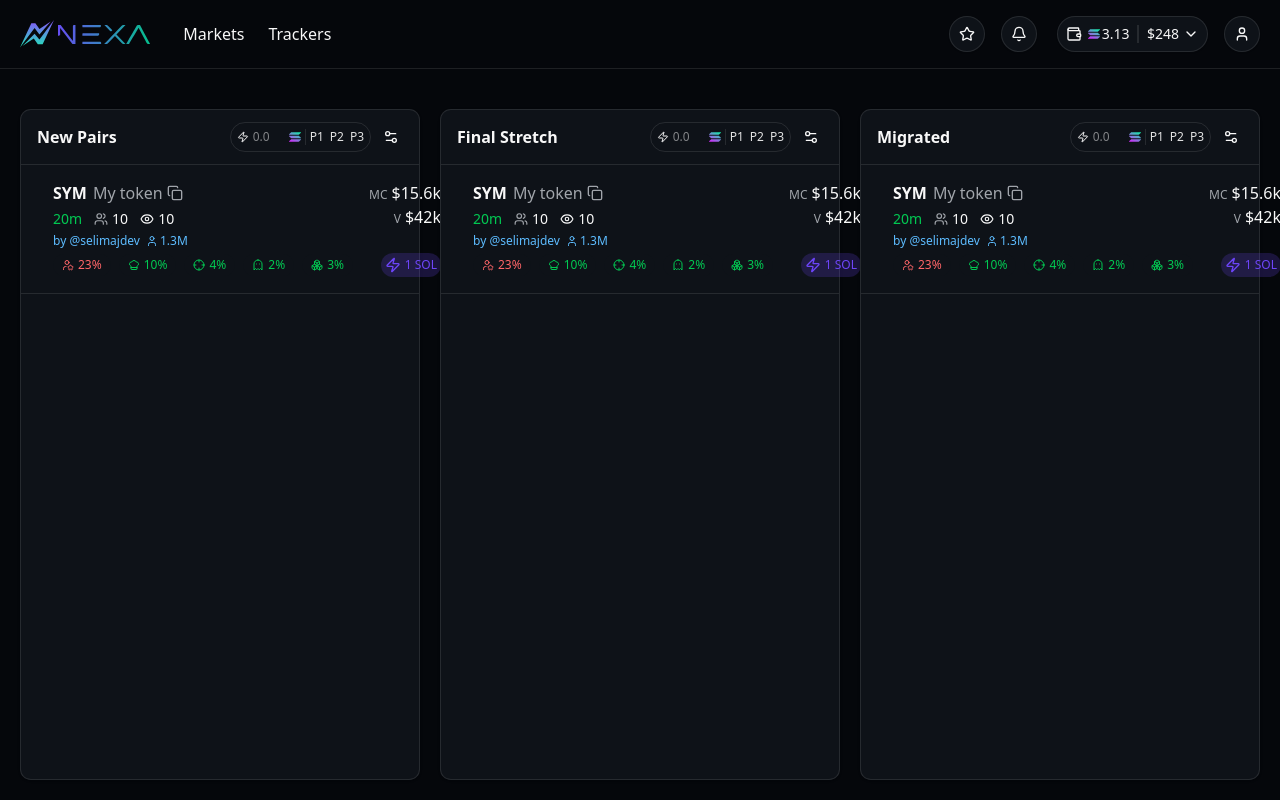
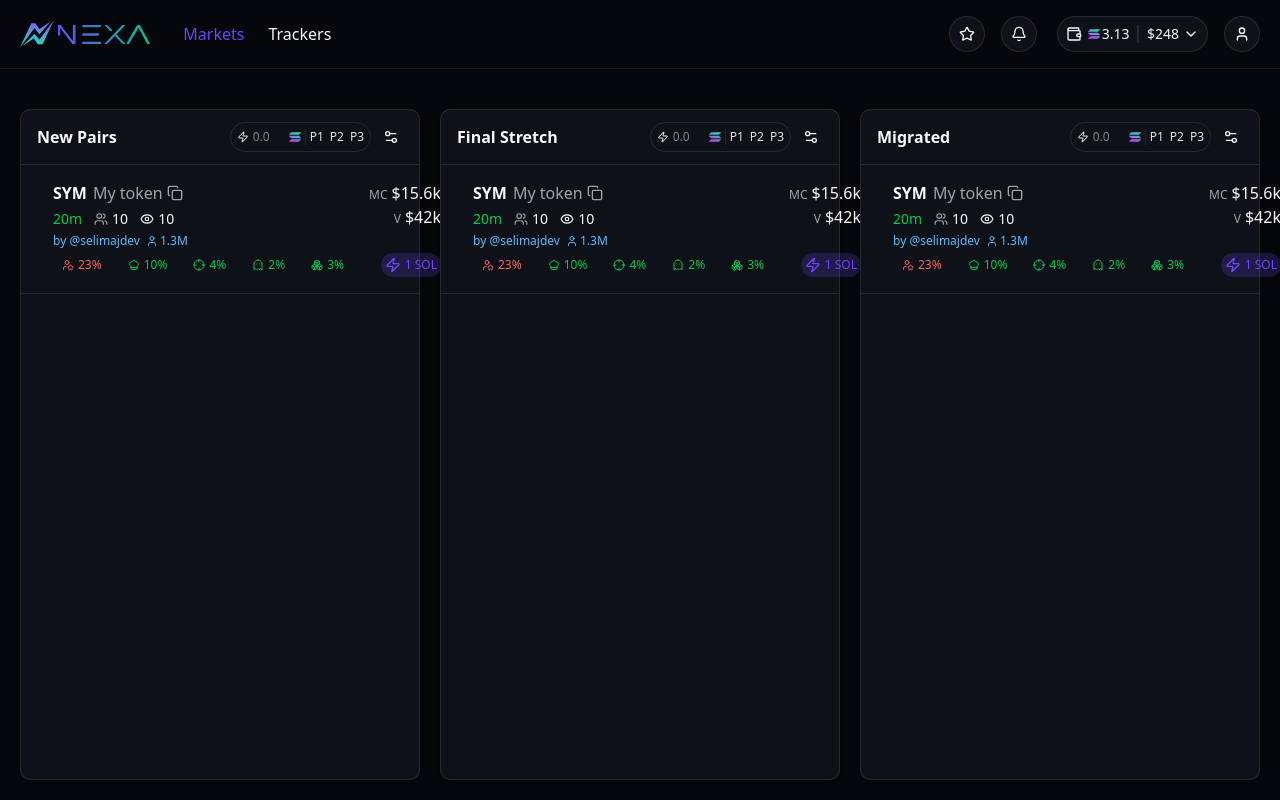
Before and after one commit to nexa-sol/nexa-trade, a Next.js app: page /markets in a window 1280 px wide. Built offline with nearby package versions, Linux system fonts and the light colour scheme.

Commit message:
Navbar selected link

```diff
--- a/src/components/layout/Navbar.tsx
+++ b/src/components/layout/Navbar.tsx
@@ -1,3 +1,5 @@
+"use client";
+
 import Link from "next/link";
 import { Button } from "../ui/button";
 import {
@@ -8,6 +10,8 @@ import {
   WalletIcon,
 } from "lucide-react";
 import { SolanaLogo } from "../logos";
+import { cn } from "@/lib/utils";
+import { usePathname } from "next/navigation";
 
 const links = [
   {
@@ -23,6 +27,7 @@ const links = [
 export default function Navbar() {
   const personalItemClass =
     "rounded-full bg-card p-2! aspect-square group hover:bg-accent/20 hover:text-accent";
+  const pathname = usePathname();
 
   return (
     <nav className="border-b border-b-border py-4 px-5 flex gap-5 items-center">
@@ -36,7 +41,10 @@ export default function Navbar() {
             <li key={l.path}>
               <Link
                 href={l.path}
-                className="px-3 py-2 rounded-lg hover:bg-primary/20 hover:text-primary transition-colors duration-300"
+                className={cn(
+                  "px-3 py-2 rounded-lg hover:bg-primary/20 hover:text-primary transition-colors duration-300",
+                  l.path === pathname && "text-primary",
+                )}
               >
                 {l.name}
               </Link>
```
